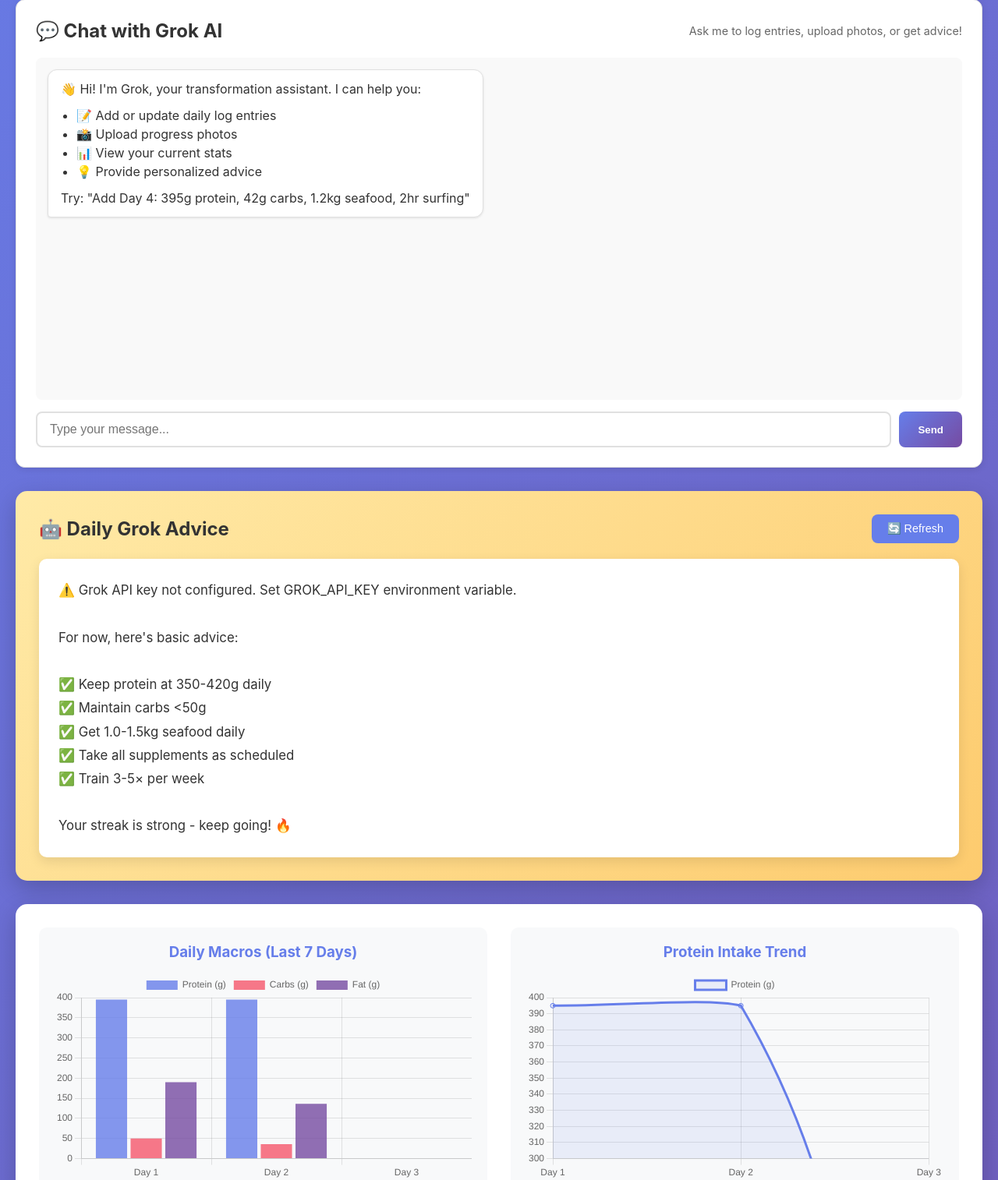
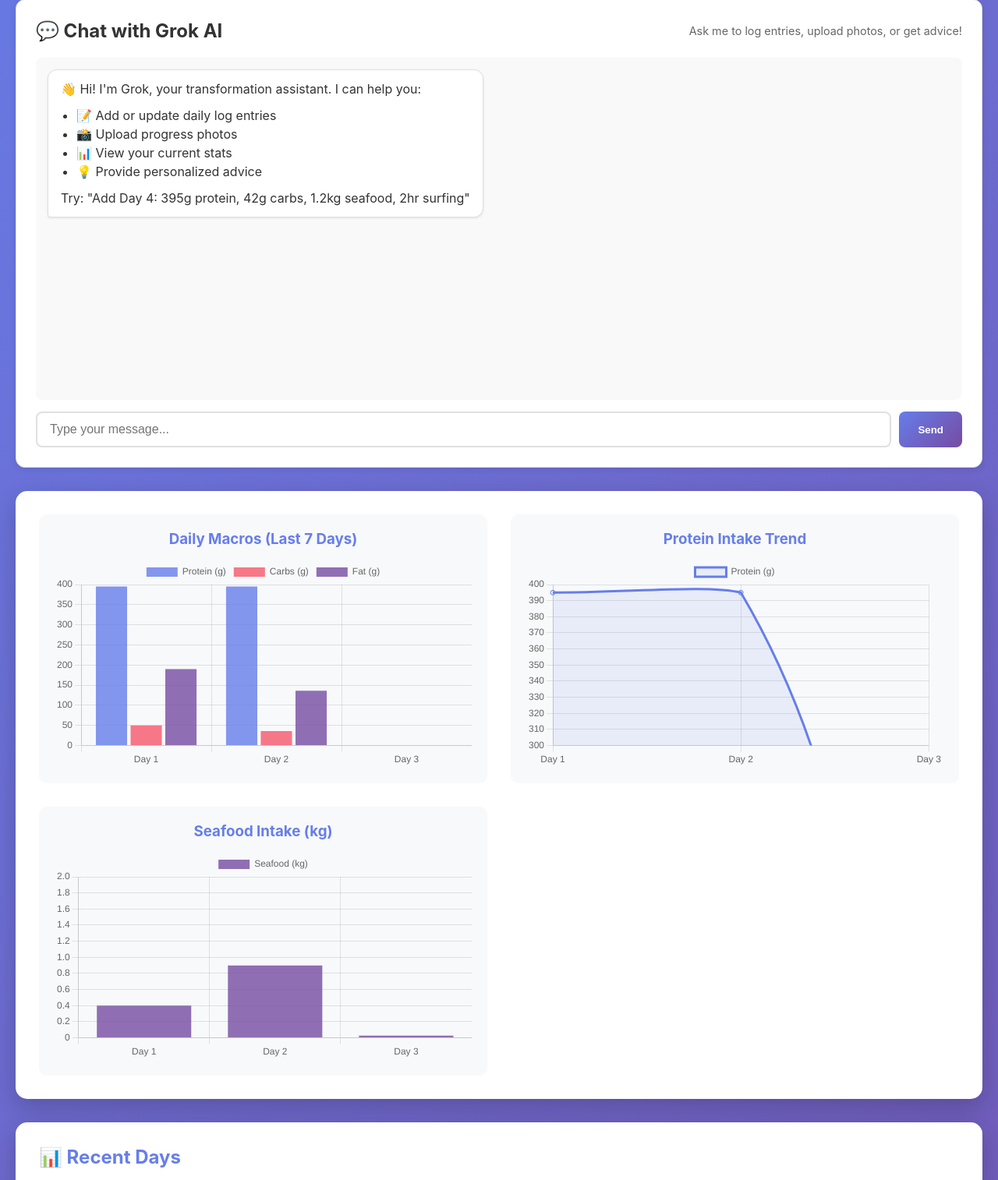
Before and after one commit to bhuram1980/transformation-dashboard, a Flask app: page / in a window 1280 px wide. Shown: the part 587-2101 px from the top of the page at 78% size. Run offline with Flask 3, Linux system fonts and the light colour scheme; data that the repository does not hold is empty; some libraries are stand-ins or nearby versions.

Commit message:
Remove Daily Grok Advice section from dashboard

```diff
--- a/static/js/dashboard.js
+++ b/static/js/dashboard.js
@@ -233,29 +233,6 @@ function updateRecentDaysTable(dailyLogs) {
     `).join('');
 }
 
-// Load Advice (Public access)
-async function loadAdvice() {
-    const adviceBox = document.getElementById('adviceBox');
-    if (!adviceBox) return;
-
-    adviceBox.innerHTML = '<div class="loading">Loading advice from Grok...</div>';
-
-    try {
-        const response = await fetch('/api/advice');
-        const data = await response.json();
-
-        if (data.advice) {
-            // Format advice with line breaks
-            const formattedAdvice = data.advice.replace(/\n/g, '<br>');
-            adviceBox.innerHTML = `<div class="advice-content">${formattedAdvice}</div>`;
-        } else {
-            adviceBox.innerHTML = '⚠️ Error loading advice. Make sure GROK_API_KEY is set in your environment.';
-        }
-    } catch (error) {
-        console.error('Error loading advice:', error);
-        adviceBox.innerHTML = '⚠️ Error loading advice. Check console for details.';
-    }
-}
 
 async function loadStats() {
     try {
--- a/templates/dashboard.html
+++ b/templates/dashboard.html
@@ -102,16 +102,6 @@
             </div>
         </section>
 
-        <!-- Grok Advice Section -->
-        <section class="advice-section">
-            <div class="section-header">
-                <h2>🤖 Daily Grok Advice</h2>
-                <button class="btn-refresh" onclick="loadAdvice()">🔄 Refresh</button>
-            </div>
-            <div class="advice-box" id="adviceBox">
-                <div class="loading">Loading advice from Grok...</div>
-            </div>
-        </section>
 
         <!-- Charts Section -->
         <section class="charts-section">
```
